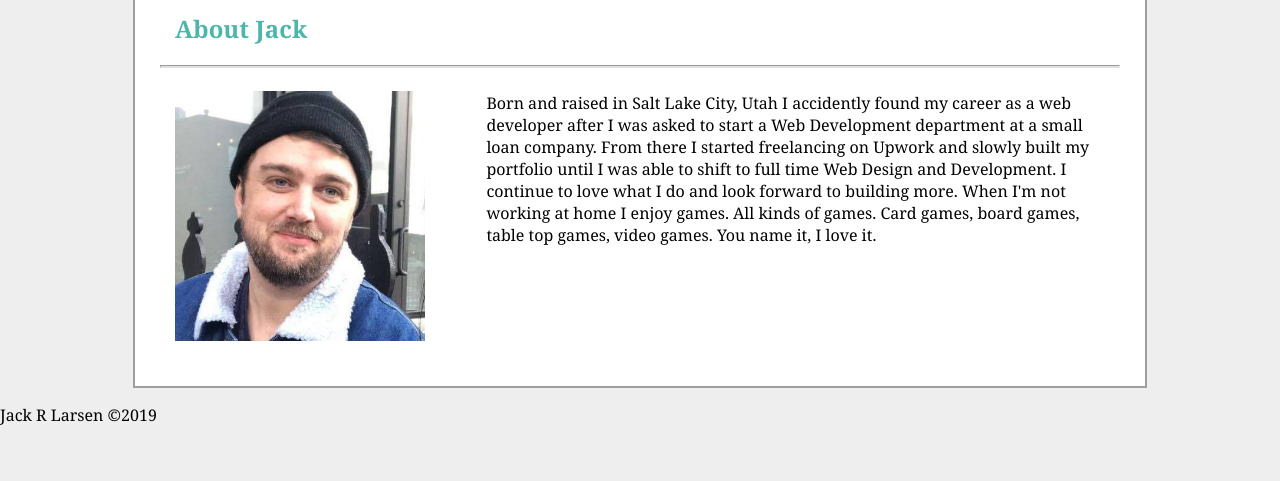
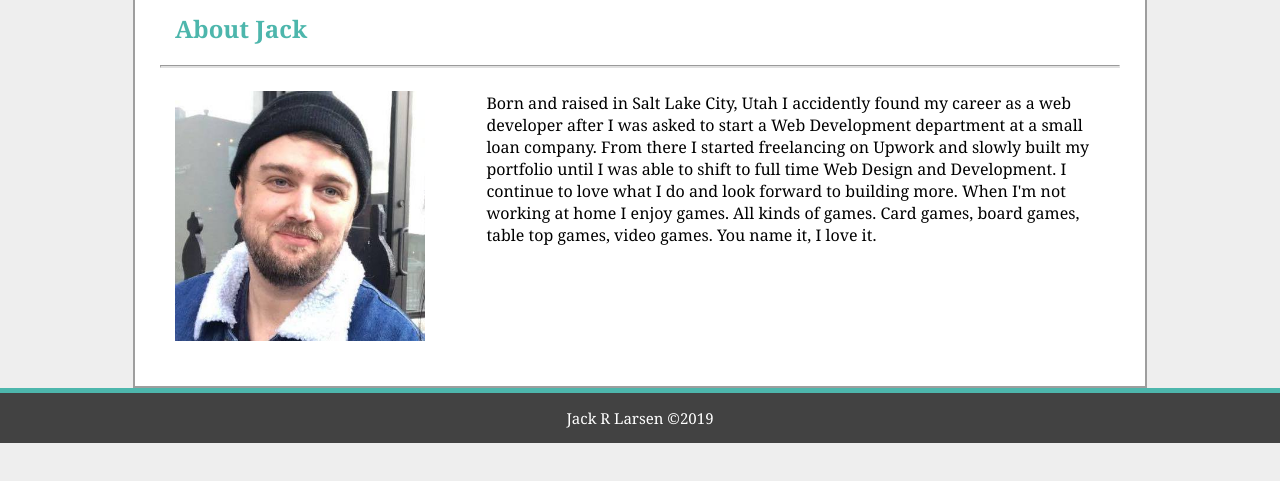
Before and after one commit to mememoomoo/homework1, a plain HTML site: page index.html in a window 1280 px wide. Shown: the part 137-618 px from the top of the page. Drawn offline with Linux system fonts and the light colour scheme.

Commit message:
Added and styled footer

```diff
--- a/css/style.css
+++ b/css/style.css
@@ -59,7 +59,6 @@ hr {
     float: left;
 }
 
-
 a:link {
     color: #9e9e9e;
     text-decoration: none;
@@ -79,3 +78,15 @@ a:active {
     color: #EF6C00;
     text-decoration: none;
 }
+
+footer {
+    background-color: #424242;
+    border-top: 5px solid #4DB6AC;
+    height: 50px;
+}
+
+.footer-text {
+    color: #ffffff;
+    text-align: center;
+    font-size: 15px;
+}
--- a/index.html
+++ b/index.html
@@ -1,5 +1,5 @@
 <!DOCTYPE html>
-<html>
+<html lang="en-us">
 
 <head>
     <meta charset="UTF-8">
@@ -14,9 +14,9 @@
             <div class="logo-text">Jack Larsen</div>
         </div>
         <div class="menu">
-            <a href="index.html">About</a>
-            <a href="portfolio.html">Portfolio</a>
-            <a href="contact.html">Contact</a>
+            <a class="about" href="index.html">About</a>
+            <a class="portfolio" href="portfolio.html">Portfolio</a>
+            <a class="contact" href="contact.html">Contact</a>
         </div>
     </header>
     <section id="content">
@@ -31,8 +31,8 @@
         </p>
     </section>
 
-    <footer id="footer">
-        <p>Jack R Larsen ©2019</p>
+    <footer>
+        <p class="footer-text">Jack R Larsen ©2019</p>
     </footer>
 </body>
 
```
